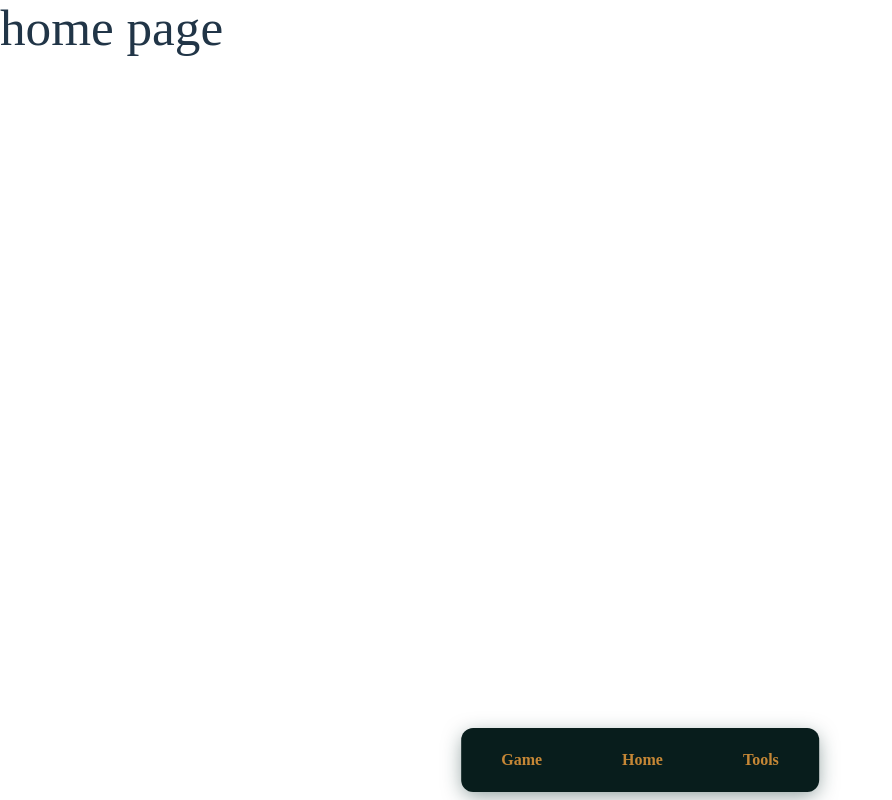
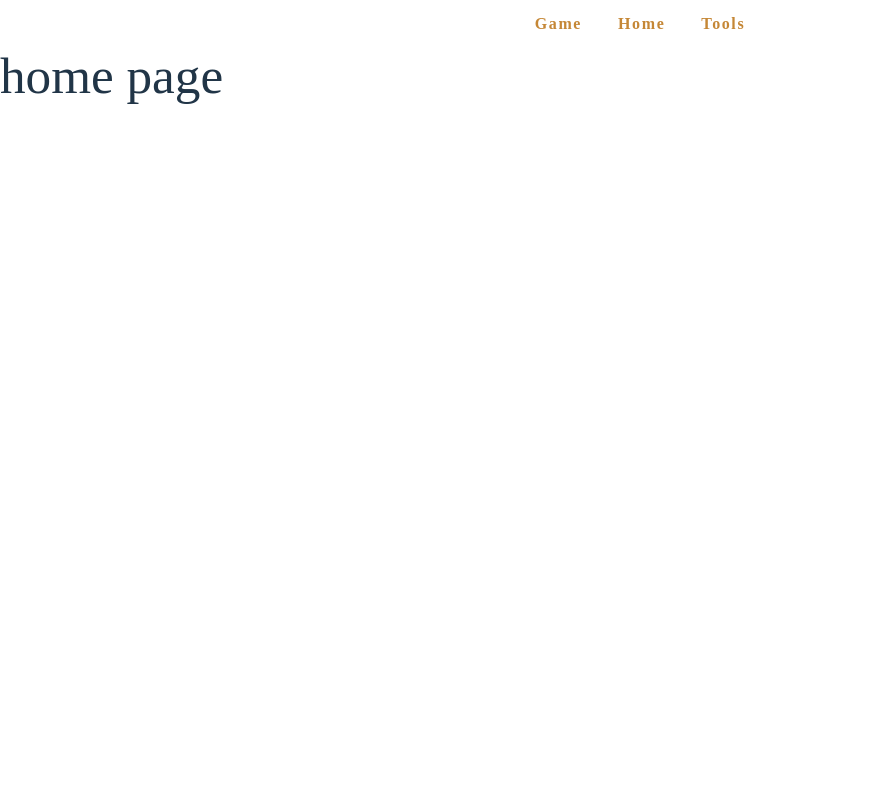
Before and after one commit to misspia/elden-ring-tools, a React (Vite) app: page / in a window 1280 px wide. Shown: the whole page, without its empty margins (0-892 px from the left). Built offline with nearby package versions, Linux system fonts and the light colour scheme; a web font is replaced by a local one.

Commit message:
make nav sticky

```diff
--- a/src/routes/Root/Menu.tsx
+++ b/src/routes/Root/Menu.tsx
@@ -28,18 +28,18 @@ export const Menu: React.FC<MenuProps> = ({ items, onClose, show }) => {
   return (
     <Transition
       show={show}
-      enter="transition duration-300 ease-in-out"
-      enterFrom="translate-y-[calc(100% + 100px)] opacity-100"
-      enterTo="translate-y-0 opacity-100"
-      leave="transition duration-200 ease-in-out"
-      leaveFrom=" opacity-100"
-      leaveTo="opacity-0"
+      enter="transition duration-300 ease-in-out h-0"
+      enterFrom="h-0"
+      enterTo="h-fit"
+      leave="transition duration-200 ease-in-out h-0"
+      leaveFrom="h-0"
+      leaveTo="h-fit"
     >
       <div
         className={c(
-          "absolute bottom-[100%] left-0 w-full",
-          "rounded-t-xl shadow-navbar-menu",
-          "flex flex-col items-center gap-10 p-6 bg-er-green-900",
+          "flex w-full p-2",
+          "absolute top-[100%] left-0",
+          "bg-er-green-900",
         )}
       >
         <div className="w-full grow flex flex-col gap-4 items-center justify-center">
--- a/src/routes/Root/NavigationBar.tsx
+++ b/src/routes/Root/NavigationBar.tsx
@@ -1,4 +1,4 @@
-import React, { useState } from "react";
+import React, { useEffect, useState } from "react";
 import { useNavigate } from "@tanstack/react-router";
 import c from "classnames";
 import { RouterPath } from "@/types/routes";
@@ -6,7 +6,7 @@ import { Menu, MenuItem } from "@/routes/Root/Menu";
 import { Text } from "@/components/Text";
 
 type NavGroup = {
-  label: string;
+  label: React.ReactNode;
   items?: MenuItem[];
   to?: RouterPath;
 };
@@ -60,16 +60,32 @@ const navGroups: NavGroup[] = [
 
 export const NavigationBar: React.FC = () => {
   const [isNavBarActive, setIsNavBarActive] = useState(false);
+  const [isScrollAtTop, setIsScrollAtTop] = useState(true);
+
+  useEffect(() => {
+    const setScrollState: EventListener = () => {
+      setIsScrollAtTop(window.scrollY === 0);
+    };
+
+    if (!window) return;
+    window.addEventListener("scroll", setScrollState);
+
+    return () => {
+      window.removeEventListener("scroll", setScrollState);
+    };
+  }, [window]);
 
   return (
     <div
       className={c(
-        "fixed bottom-2 left-[50%] -translate-x-[50%] h-navbar",
-        "rounded-b-xl",
-        "flex justify-center items-center",
-        "bg-er-green-900 shadow-navbar z-navbar",
+        "sticky top-0",
+        " w-full flex items-center justify-center",
+        "gap-x-3",
+        "transition duration-300 ease-in-out",
         {
-          "transition duration-0 delay-200 rounded-t-xl": !isNavBarActive,
+          "bg-er-green-900/80": !isScrollAtTop && !isNavBarActive,
+          "bg-er-green-900": isNavBarActive,
+          "bg-transparent": isScrollAtTop && !isNavBarActive,
         },
       )}
     >
@@ -101,7 +117,6 @@ const NavItem: React.FC<NavItemProps> = ({
   const navigate = useNavigate();
 
   const onActivateMenu = () => {
-    if (!items || (items && items.length === 0)) return;
     onActivateNavBar();
     setIsMenuActive(true);
   };
@@ -119,28 +134,29 @@ const NavItem: React.FC<NavItemProps> = ({
 
   return (
     <div
-      className="flex flex-col justify-center h-full px-6 py-2 cursor-pointer"
+      className="flex flex-col justify-center p-1 cursor-pointer"
       onMouseEnter={onActivateMenu}
       onMouseLeave={onDeactivateMenu}
       onClick={onNavigateTo}
     >
-      <Menu
-        show={isMenuActive}
-        items={items ?? []}
-        onClose={onDeactivateMenu}
-      />
       <div
         className={c(
-          "flex items-center justify-center px-4",
-          "h-full w-full rounded-xl ",
+          "flex items-center justify-center p-2",
           "transition duration-100 ease-in-out",
           {
             "bg-er-green-800": isMenuActive,
           },
         )}
       >
-        <Text className="font-bold text-er-gold-500">{label}</Text>
+        <Text className="font-bold text-er-gold-500 tracking-widest">
+          {label}
+        </Text>
       </div>
+      <Menu
+        show={isMenuActive && !!items?.length}
+        items={items ?? []}
+        onClose={onDeactivateMenu}
+      />
     </div>
   );
 };
--- a/src/routes/Root/index.tsx
+++ b/src/routes/Root/index.tsx
@@ -4,10 +4,10 @@ import { NavigationBar } from "@/routes/Root/NavigationBar";
 
 export const Root: React.FC = () => {
   return (
-    <div className="flex flex-start h-full w-full pb-navbar-height">
+    <div className="flex flex-start flex-col h-full w-full">
+      <NavigationBar />
       <ScrollRestoration />
       <Outlet />
-      <NavigationBar />
     </div>
   );
 };
--- a/tailwind.config.js
+++ b/tailwind.config.js
@@ -52,7 +52,7 @@ export default {
         "er-green-900": "#081D1C",
         "er-green-950": "#378661",
 
-        "er-black": "#252531",
+        "er-black": "#242424",
       },
     },
   },
```
